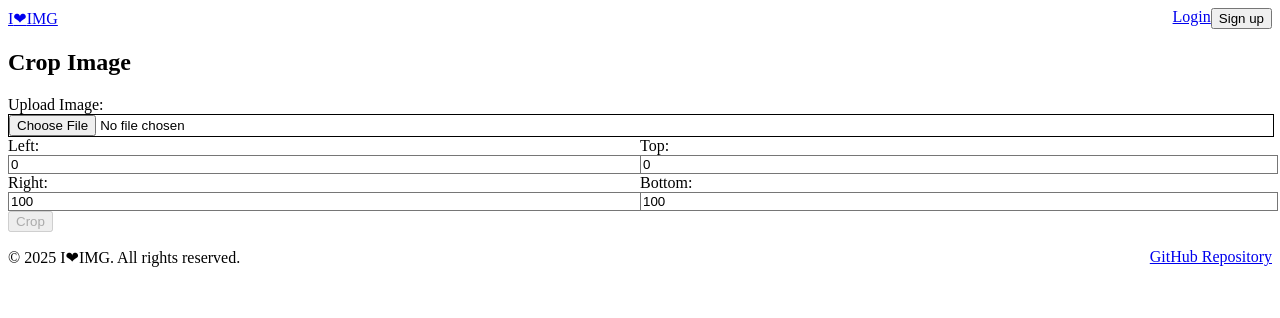
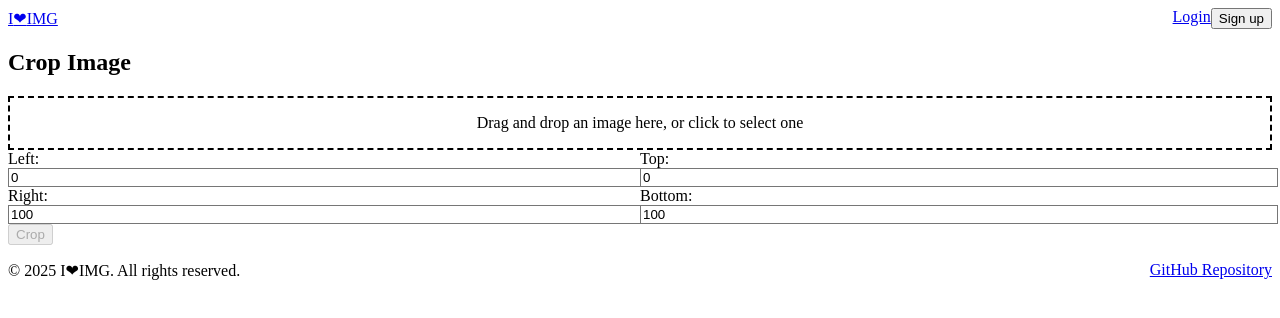
Before and after one commit to lord-rudra0/Image-processing-Web, a React (Vite) app: page /crop-image in a window 1280 px wide. Shown: the top 318 px of the page. Built offline with nearby package versions, Linux system fonts and the light colour scheme.

Commit message:
drag option added

```diff
--- a/src/components/CompressImage.jsx
+++ b/src/components/CompressImage.jsx
@@ -1,6 +1,7 @@
-import React, { useState } from 'react';
+import React, { useState, useCallback } from 'react';
 import { compressImage, uploadImage } from '../api/imageService';
 import downloadImage from '../utils/download';
+import { useDropzone } from 'react-dropzone';
 
 const CompressImage = () => {
   const [selectedImage, setSelectedImage] = useState(null);
@@ -10,8 +11,8 @@ const CompressImage = () => {
   const [error, setError] = useState('');
   const [loading, setLoading] = useState(false);
 
-  const handleImageUpload = async (event) => {
-    const imageFile = event.target.files[0];
+  const onDrop = useCallback(async (acceptedFiles) => {
+    const imageFile = acceptedFiles[0];
     setSelectedImage(URL.createObjectURL(imageFile));
 
     try {
@@ -24,7 +25,13 @@ const CompressImage = () => {
     } finally {
       setLoading(false);
     }
-  };
+  }, []);
+
+  const { getRootProps, getInputProps, isDragActive } = useDropzone({
+    onDrop,
+    accept: 'image/*',
+    multiple: false,
+  });
 
   const handleCompress = async () => {
     setError('');
@@ -49,31 +56,38 @@ const CompressImage = () => {
       <h2 className="text-2xl font-semibold mb-6">Compress Image</h2>
       {error && <div className="text-red-500 mb-4">{error}</div>}
 
-      <div className="mb-4">
-        <label className="block text-gray-300 text-sm font-bold mb-2" htmlFor="image">
-          Upload Image:
-        </label>
-        <input
-          type="file"
-          id="image"
-          accept="image/*"
-          onChange={handleImageUpload}
-          className="shadow appearance-none border rounded w-full py-2 px-3 text-gray-700 leading-tight focus:outline-none focus:shadow-outline bg-gray-700 text-white"
-        />
+      <div
+        {...getRootProps()}
+        className={`mb-4 p-4 border-2 border-dashed rounded-lg cursor-pointer transition-colors duration-300 ${
+          isDragActive ? 'border-blue-500 bg-gray-700' : 'border-gray-500 bg-gray-900'
+        }`}
+      >
+        <input {...getInputProps()} />
+        <p className="text-center text-gray-400">
+          {isDragActive ? 'Drop the image here...' : 'Drag and drop an image here, or click to select one'}
+        </p>
       </div>
 
       <div className="flex justify-center gap-4 mb-6">
         {selectedImage && (
           <div className="w-1/2">
             <h3 className="text-lg font-semibold mb-2">Uploaded Image:</h3>
-            <img src={selectedImage} alt="Uploaded" className="max-w-full rounded-lg shadow-md" />
+            <img
+              src={selectedImage}
+              alt="Uploaded"
+              className="max-w-full rounded-lg shadow-md transition-opacity duration-300"
+            />
           </div>
         )}
 
         {compressedImage && (
           <div className="w-1/2">
             <h3 className="text-lg font-semibold mb-2">Compressed Image:</h3>
-            <img src={compressedImage} alt="Compressed" className="max-w-full rounded-lg shadow-md" />
+            <img
+              src={compressedImage}
+              alt="Compressed"
+              className="max-w-full rounded-lg shadow-md transition-opacity duration-300"
+            />
             <button
               onClick={handleDownload}
               className="bg-green-500 hover:bg-green-700 text-white font-bold py-2 px-4 rounded focus:outline-none focus:shadow-outline mt-4"
@@ -100,7 +114,7 @@ const CompressImage = () => {
 
       <button
         onClick={handleCompress}
-        className={`bg-blue-500 hover:bg-blue-700 text-white font-bold py-2 px-4 rounded focus:outline-none focus:shadow-outline ${
+        className={`bg-blue-500 hover:bg-blue-700 text-white font-bold py-2 px-4 rounded focus:outline-none focus:shadow-outline transition-colors duration-300 ${
           loading ? 'opacity-50 cursor-not-allowed' : ''
         }`}
         disabled={loading || !filename}
--- a/src/components/ConvertToJpg.jsx
+++ b/src/components/ConvertToJpg.jsx
@@ -1,16 +1,39 @@
-import React, { useState } from 'react';
+import React, { useState, useCallback } from 'react';
 import { convertToJpg, uploadImage } from '../api/imageService'; // Import the API function
 import downloadImage from '../utils/download';
+import { useDropzone } from 'react-dropzone';
 
 const ConvertToJpg = () => {
+  const [selectedImage, setSelectedImage] = useState(null);
   const [filename, setFilename] = useState('');
   const [convertedImage, setConvertedImage] = useState(null);
   const [error, setError] = useState('');
   const [loading, setLoading] = useState(false);
-  const [selectedImage, setSelectedImage] = useState(null);
+
+  const onDrop = useCallback(async (acceptedFiles) => {
+    const imageFile = acceptedFiles[0];
+    setSelectedImage(URL.createObjectURL(imageFile));
+
+    try {
+      setLoading(true);
+      const data = await uploadImage(imageFile);
+      setFilename(data.filename); // Set the filename from the upload response
+    } catch (err) {
+      setError(err.message || 'Image upload failed');
+      console.error('Image upload failed:', err);
+    } finally {
+      setLoading(false);
+    }
+  }, []);
+
+  const { getRootProps, getInputProps, isDragActive } = useDropzone({
+    onDrop,
+    accept: 'image/*',
+    multiple: false,
+  });
 
   const handleConvert = async () => {
-    setError(''); // Clear previous errors
+    setError('');
     setLoading(true);
     try {
       const data = await convertToJpg(filename);
@@ -27,47 +50,43 @@ const ConvertToJpg = () => {
     downloadImage(convertedImage, 'converted_image.jpg');
   };
 
-  const handleImageUpload = (e) => {
-    const file = e.target.files[0];
-    if (file) {
-      const reader = new FileReader();
-      reader.onload = (e) => {
-        setSelectedImage(e.target.result);
-      };
-      reader.readAsDataURL(file);
-    }
-  };
-
   return (
     <div className="container mx-auto p-8 bg-gray-800 rounded-lg shadow-md text-white">
       <h2 className="text-2xl font-semibold mb-6">Convert to JPG</h2>
       {error && <div className="text-red-500 mb-4">{error}</div>}
 
-      <div className="mb-4">
-        <label className="block text-gray-300 text-sm font-bold mb-2" htmlFor="image">
-          Upload Image:
-        </label>
-        <input
-          type="file"
-          id="image"
-          accept="image/*"
-          onChange={handleImageUpload}
-          className="shadow appearance-none border rounded w-full py-2 px-3 text-gray-700 leading-tight focus:outline-none focus:shadow-outline bg-gray-700 text-white"
-        />
+      <div
+        {...getRootProps()}
+        className={`mb-4 p-4 border-2 border-dashed rounded-lg cursor-pointer transition-colors duration-300 ${
+          isDragActive ? 'border-blue-500 bg-gray-700' : 'border-gray-500 bg-gray-900'
+        }`}
+      >
+        <input {...getInputProps()} />
+        <p className="text-center text-gray-400">
+          {isDragActive ? 'Drop the image here...' : 'Drag and drop an image here, or click to select one'}
+        </p>
       </div>
 
       <div className="flex justify-center gap-4 mb-6">
         {selectedImage && (
           <div className="w-1/2">
             <h3 className="text-lg font-semibold mb-2">Uploaded Image:</h3>
-            <img src={selectedImage} alt="Uploaded" className="max-w-full rounded-lg shadow-md" />
+            <img
+              src={selectedImage}
+              alt="Uploaded"
+              className="max-w-full rounded-lg shadow-md transition-opacity duration-300"
+            />
           </div>
         )}
 
         {convertedImage && (
           <div className="w-1/2">
             <h3 className="text-lg font-semibold mb-2">Converted Image:</h3>
-            <img src={convertedImage} alt="Converted" className="max-w-full rounded-lg shadow-md" />
+            <img
+              src={convertedImage}
+              alt="Converted"
+              className="max-w-full rounded-lg shadow-md transition-opacity duration-300"
+            />
             <button
               onClick={handleDownload}
               className="bg-green-500 hover:bg-green-700 text-white font-bold py-2 px-4 rounded focus:outline-none focus:shadow-outline mt-4"
@@ -80,7 +99,7 @@ const ConvertToJpg = () => {
 
       <button
         onClick={handleConvert}
-        className={`bg-blue-500 hover:bg-blue-700 text-white font-bold py-2 px-4 rounded focus:outline-none focus:shadow-outline ${
+        className={`bg-blue-500 hover:bg-blue-700 text-white font-bold py-2 px-4 rounded focus:outline-none focus:shadow-outline transition-colors duration-300 ${
           loading ? 'opacity-50 cursor-not-allowed' : ''
         }`}
         disabled={loading || !filename}
--- a/src/components/CropImage.jsx
+++ b/src/components/CropImage.jsx
@@ -1,6 +1,7 @@
-import React, { useState } from 'react';
+import React, { useState, useCallback } from 'react';
 import { cropImage, uploadImage } from '../api/imageService';
 import downloadImage from '../utils/download';
+import { useDropzone } from 'react-dropzone';
 
 const CropImage = () => {
   const [selectedImage, setSelectedImage] = useState(null);
@@ -13,8 +14,8 @@ const CropImage = () => {
   const [error, setError] = useState('');
   const [loading, setLoading] = useState(false);
 
-  const handleImageUpload = async (event) => {
-    const imageFile = event.target.files[0];
+  const onDrop = useCallback(async (acceptedFiles) => {
+    const imageFile = acceptedFiles[0];
     setSelectedImage(URL.createObjectURL(imageFile));
 
     try {
@@ -27,7 +28,13 @@ const CropImage = () => {
     } finally {
       setLoading(false);
     }
-  };
+  }, []);
+
+  const { getRootProps, getInputProps, isDragActive } = useDropzone({
+    onDrop,
+    accept: 'image/*',
+    multiple: false,
+  });
 
   const handleCrop = async () => {
     setError('');
@@ -52,31 +59,38 @@ const CropImage = () => {
       <h2 className="text-2xl font-semibold mb-6">Crop Image</h2>
       {error && <div className="text-red-500 mb-4">{error}</div>}
 
-      <div className="mb-4">
-        <label className="block text-gray-300 text-sm font-bold mb-2" htmlFor="image">
-          Upload Image:
-        </label>
-        <input
-          type="file"
-          id="image"
-          accept="image/*"
-          onChange={handleImageUpload}
-          className="shadow appearance-none border rounded w-full py-2 px-3 text-gray-700 leading-tight focus:outline-none focus:shadow-outline bg-gray-700 text-white"
-        />
+      <div
+        {...getRootProps()}
+        className={`mb-4 p-4 border-2 border-dashed rounded-lg cursor-pointer transition-colors duration-300 ${
+          isDragActive ? 'border-blue-500 bg-gray-700' : 'border-gray-500 bg-gray-900'
+        }`}
+      >
+        <input {...getInputProps()} />
+        <p className="text-center text-gray-400">
+          {isDragActive ? 'Drop the image here...' : 'Drag and drop an image here, or click to select one'}
+        </p>
       </div>
 
       <div className="flex justify-center gap-4 mb-6">
         {selectedImage && (
           <div className="w-1/2">
             <h3 className="text-lg font-semibold mb-2">Uploaded Image:</h3>
-            <img src={selectedImage} alt="Uploaded" className="max-w-full rounded-lg shadow-md" />
+            <img
+              src={selectedImage}
+              alt="Uploaded"
+              className="max-w-full rounded-lg shadow-md transition-opacity duration-300"
+            />
           </div>
         )}
 
         {croppedImage && (
           <div className="w-1/2">
             <h3 className="text-lg font-semibold mb-2">Cropped Image:</h3>
-            <img src={croppedImage} alt="Cropped" className="max-w-full rounded-lg shadow-md" />
+            <img
+              src={croppedImage}
+              alt="Cropped"
+              className="max-w-full rounded-lg shadow-md transition-opacity duration-300"
+            />
             <button
               onClick={handleDownload}
               className="bg-green-500 hover:bg-green-700 text-white font-bold py-2 px-4 rounded focus:outline-none focus:shadow-outline mt-4"
@@ -144,7 +158,7 @@ const CropImage = () => {
 
       <button
         onClick={handleCrop}
-        className={`bg-blue-500 hover:bg-blue-700 text-white font-bold py-2 px-4 rounded focus:outline-none focus:shadow-outline ${
+        className={`bg-blue-500 hover:bg-blue-700 text-white font-bold py-2 px-4 rounded focus:outline-none focus:shadow-outline transition-colors duration-300 ${
           loading ? 'opacity-50 cursor-not-allowed' : ''
         }`}
         disabled={loading || !filename}
--- a/src/components/ResizeImage.jsx
+++ b/src/components/ResizeImage.jsx
@@ -1,6 +1,7 @@
-import React, { useState } from 'react';
+import React, { useState, useCallback } from 'react';
 import { resizeImage, uploadImage } from '../api/imageService';
 import downloadImage from '../utils/download';
+import { useDropzone } from 'react-dropzone';
 
 const ResizeImage = () => {
   const [selectedImage, setSelectedImage] = useState(null);
@@ -11,8 +12,8 @@ const ResizeImage = () => {
   const [error, setError] = useState('');
   const [loading, setLoading] = useState(false);
 
-  const handleImageUpload = async (event) => {
-    const imageFile = event.target.files[0];
+  const onDrop = useCallback(async (acceptedFiles) => {
+    const imageFile = acceptedFiles[0];
     setSelectedImage(URL.createObjectURL(imageFile));
 
     try {
@@ -25,7 +26,13 @@ const ResizeImage = () => {
     } finally {
       setLoading(false);
     }
-  };
+  }, []);
+
+  const { getRootProps, getInputProps, isDragActive } = useDropzone({
+    onDrop,
+    accept: 'image/*',
+    multiple: false,
+  });
 
   const handleResize = async () => {
     setError('');
@@ -50,31 +57,38 @@ const ResizeImage = () => {
       <h2 className="text-2xl font-semibold mb-6">Resize Image</h2>
       {error && <div className="text-red-500 mb-4">{error}</div>}
 
-      <div className="mb-4">
-        <label className="block text-gray-300 text-sm font-bold mb-2" htmlFor="image">
-          Upload Image:
-        </label>
-        <input
-          type="file"
-          id="image"
-          accept="image/*"
-          onChange={handleImageUpload}
-          className="shadow appearance-none border rounded w-full py-2 px-3 text-gray-700 leading-tight focus:outline-none focus:shadow-outline bg-gray-700 text-white"
-        />
+      <div
+        {...getRootProps()}
+        className={`mb-4 p-4 border-2 border-dashed rounded-lg cursor-pointer transition-colors duration-300 ${
+          isDragActive ? 'border-blue-500 bg-gray-700' : 'border-gray-500 bg-gray-900'
+        }`}
+      >
+        <input {...getInputProps()} />
+        <p className="text-center text-gray-400">
+          {isDragActive ? 'Drop the image here...' : 'Drag and drop an image here, or click to select one'}
+        </p>
       </div>
 
       <div className="flex justify-center gap-4 mb-6">
         {selectedImage && (
           <div className="w-1/2">
             <h3 className="text-lg font-semibold mb-2">Uploaded Image:</h3>
-            <img src={selectedImage} alt="Uploaded" className="max-w-full rounded-lg shadow-md" />
+            <img
+              src={selectedImage}
+              alt="Uploaded"
+              className="max-w-full rounded-lg shadow-md transition-opacity duration-300"
+            />
           </div>
         )}
 
         {resizedImage && (
           <div className="w-1/2">
             <h3 className="text-lg font-semibold mb-2">Resized Image:</h3>
-            <img src={resizedImage} alt="Resized" className="max-w-full rounded-lg shadow-md" />
+            <img
+              src={resizedImage}
+              alt="Resized"
+              className="max-w-full rounded-lg shadow-md transition-opacity duration-300"
+            />
             <button
               onClick={handleDownload}
               className="bg-green-500 hover:bg-green-700 text-white font-bold py-2 px-4 rounded focus:outline-none focus:shadow-outline mt-4"
@@ -116,7 +130,7 @@ const ResizeImage = () => {
 
       <button
         onClick={handleResize}
-        className={`bg-blue-500 hover:bg-blue-700 text-white font-bold py-2 px-4 rounded focus:outline-none focus:shadow-outline ${
+        className={`bg-blue-500 hover:bg-blue-700 text-white font-bold py-2 px-4 rounded focus:outline-none focus:shadow-outline transition-colors duration-300 ${
           loading ? 'opacity-50 cursor-not-allowed' : ''
         }`}
         disabled={loading || !filename}
```
